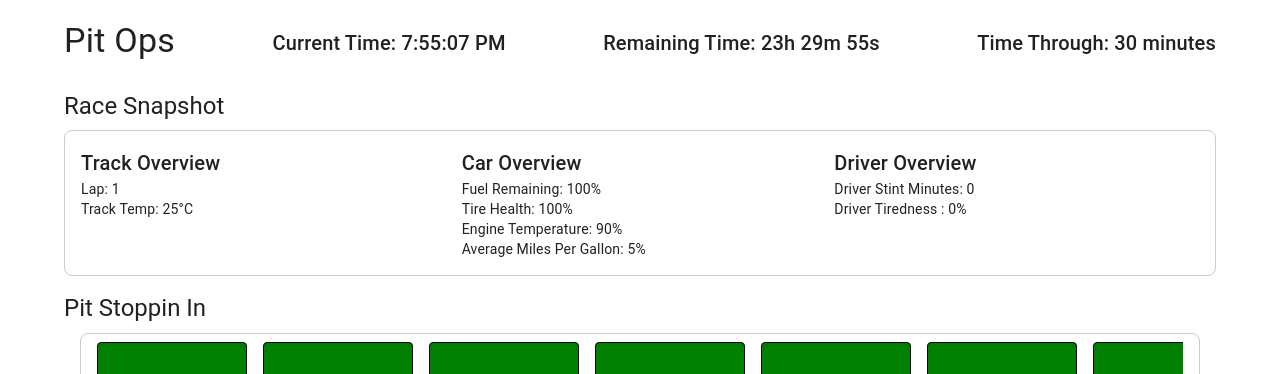
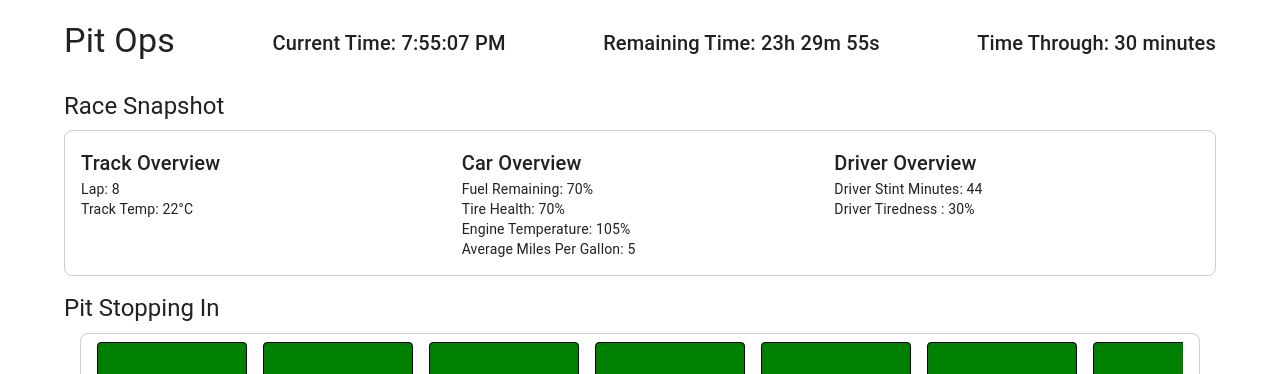
Before and after one commit to clear-route/hack-a-pit, a React (Create React App) app: page / in a window 1280 px wide. Shown: the top 374 px of the page. Built offline with nearby package versions, Linux system fonts and the light colour scheme.

Commit message:
overview update

```diff
--- a/src/App.js
+++ b/src/App.js
@@ -35,7 +35,7 @@ const calculateTime = (startTime, endTime) => {
     seconds: Math.floor((remainingTimeMs % (1000 * 60)) / 1000),
   };
 
-  const timeThrough = Math.floor(timeThroughMs / (1000 * 60)); // Minutes through the race
+  const timeThrough = Math.floor(timeThroughMs / (1000 * 60));
 
   return { remainingTime, timeThrough };
 };
@@ -45,25 +45,25 @@ function App() {
   const raceStartTime = useRef(new Date(now.getTime() - 30 * 60 * 1000)); // 30 minutes ago
   const raceEndTime = useRef(new Date(raceStartTime.current.getTime() + 24 * 60 * 60 * 1000)); // 24 hours from start time
 
-  const [currentTime, setCurrentTime] = useState('');
+  const [currentTime, setCurrentTime] = useState(new Date());
   const [remainingTime, setRemainingTime] = useState({ hours: 24, minutes: 0, seconds: 0 });
   const [timeThrough, setTimeThrough] = useState(0);
 
   useEffect(() => {
     const updateClockAndTime = () => {
       const now = new Date();
-      setCurrentTime(now.toLocaleTimeString());
+      setCurrentTime(now);
 
       const { remainingTime, timeThrough } = calculateTime(raceStartTime.current, raceEndTime.current);
       setRemainingTime(remainingTime);
       setTimeThrough(timeThrough);
     };
 
-    updateClockAndTime(); // Initialize immediately
+    updateClockAndTime();
 
     const interval = setInterval(updateClockAndTime, 1000);
     return () => clearInterval(interval);
-  }, []); // Empty dependency array to ensure this effect runs only once
+  }, []);
 
   return (
     <ThemeProvider theme={theme}>
@@ -81,7 +81,7 @@ function App() {
             Pit Ops
           </Typography>
           <Typography variant="h6" gutterBottom>
-            Current Time: {currentTime}
+            Current Time: {currentTime.toLocaleTimeString()}
           </Typography>
           <Typography variant="h6" gutterBottom>
             Remaining Time: {remainingTime.hours}h {remainingTime.minutes}m {remainingTime.seconds}s
@@ -95,11 +95,11 @@ function App() {
           Race Snapshot
         </Typography>
 
-        <CurrentStatus />
+        <CurrentStatus  currentStatus={data[`${String(currentTime.getHours()).padStart(2, '0')}:${String(currentTime.getMinutes()).padStart(2, '0')}`]}/>
         <Typography variant="h5" gutterBottom>
-          Pit Stoppin In
+          Pit Stopping In
         </Typography>
-        <RaceTrack />
+        <RaceTrack pitStopTimes={data}/>
 
         <PitStopGraph pitStopTimes={data} />
       </Container>
--- a/src/components/CurrentStatus.js
+++ b/src/components/CurrentStatus.js
@@ -1,17 +1,16 @@
 import React, { useEffect, useState } from 'react';
 import { Box, Typography } from '@mui/material';
-import data from '../data/data';
 
-const CurrentStatus = () => {
-  const [currentTime, setCurrentTime] = useState('');
-  const [currentStatus, setCurrentStatus] = useState({});
+const CurrentStatus = ({currentStatus}) => {
+  // const [currentTime, setCurrentTime] = useState('');
+  // const [currentStatus, setCurrentStatus] = useState({});
 
-  useEffect(() => {
-    const times = Object.keys(data);
-    const latestTime = times[0];
-    setCurrentTime(latestTime);
-    setCurrentStatus(data[latestTime]);
-  }, [data]);
+  // useEffect(() => {
+  //   const times = Object.keys(data);
+  //   const latestTime = times[0];
+  //   setCurrentTime(latestTime);
+  //   setCurrentStatus(data[latestTime]);
+  // }, [data]);
 
   return (
     <Box
@@ -42,7 +41,7 @@ const CurrentStatus = () => {
             <Typography variant="body2">Fuel Remaining: {currentStatus.fuelRemaining}%</Typography>
             <Typography variant="body2">Tire Health: {currentStatus.tireWear}%</Typography>
             <Typography variant="body2">Engine Temperature: {currentStatus.engineTemperature}%</Typography>
-            <Typography variant="body2">Average Miles Per Gallon: {currentStatus.milesPerGallon}%</Typography>
+            <Typography variant="body2">Average Miles Per Gallon: {currentStatus.milesPerGallon}</Typography>
 
             {currentStatus.shouldPitStop && (
               <Typography variant="body2" color="error">
--- a/src/components/RaceTrack.js
+++ b/src/components/RaceTrack.js
@@ -29,8 +29,8 @@ const RaceTrack = () => {
       padding: 2,
       border: '1px solid #ccc',
       borderRadius: 2,
-      marginX: 2,
-      paddingY: 1,
+      marginX: 2, // This ensures equal margin on both sides
+      paddingY: 1, // Padding to ensure content does not touch the borders
     }}
     >
       <Grid container spacing={2} sx={{ overflowX: 'auto', flexWrap: 'nowrap' }}>
```
